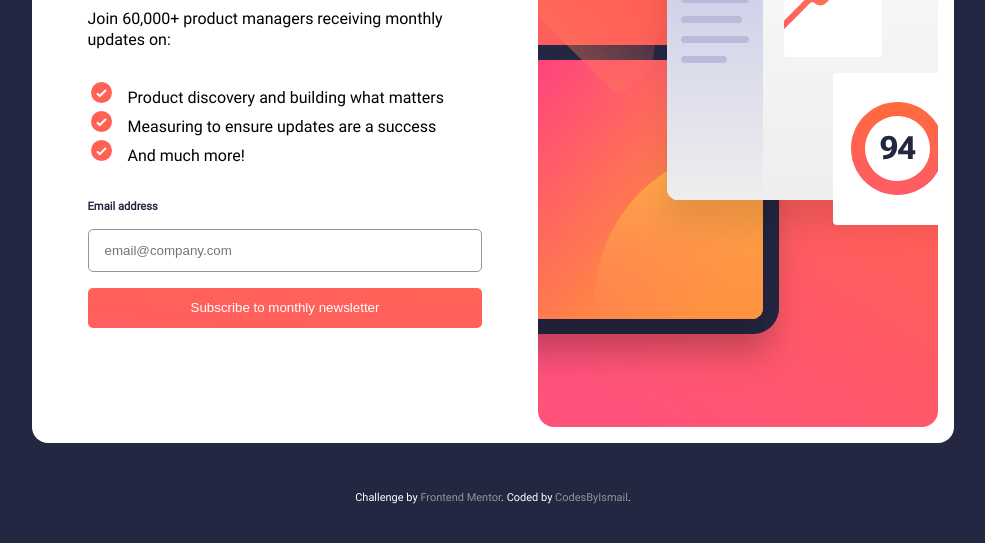
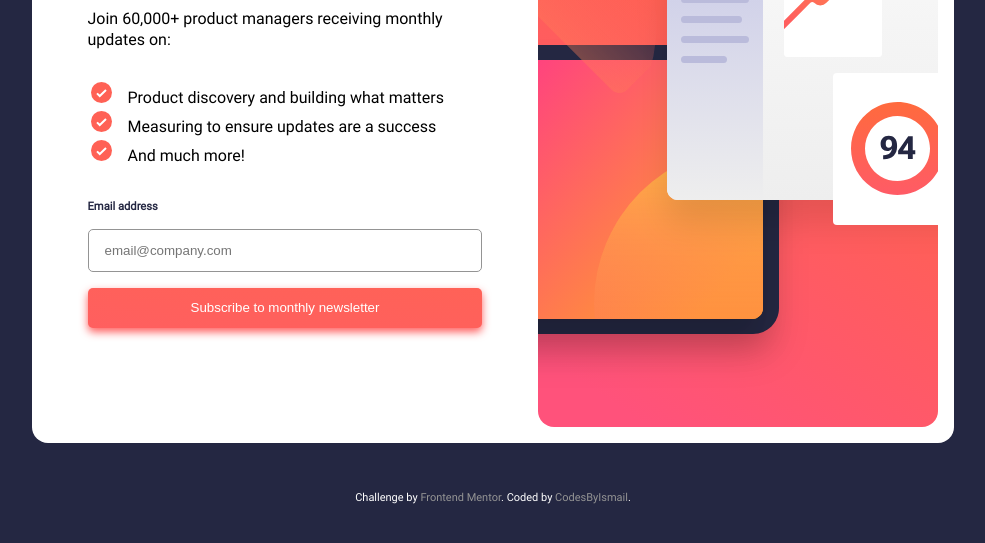
Before and after one commit to CodesByIsmail/newsletter-signup, a plain HTML site: page index.html in a window 1280 px wide. In both pictures the pointer is over the button "Subscribe to monthly newsletter". Shown: the part 239-782 px from the top of the page, without its empty margins (147-1132 px from the left). Drawn offline with Linux system fonts and the light colour scheme.

Commit message:
update style.css

```diff
--- a/style.css
+++ b/style.css
@@ -224,6 +224,8 @@ display: none;
     .btn:hover{
         cursor: pointer;
         background-image: linear-gradient(to top right, #FF5F5F, #FF6257);
+
+        box-shadow: 0 4px 8px #FF5F5F;
     }
 
     .attribution {
```
